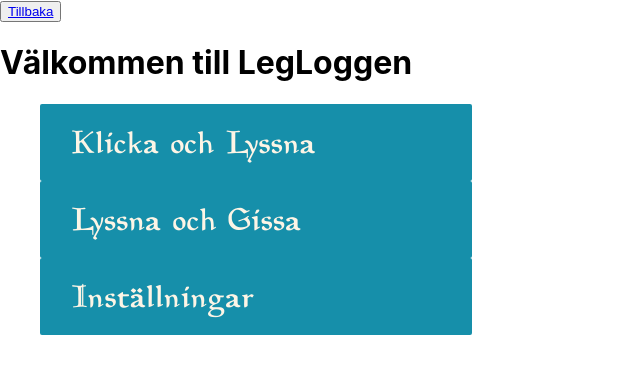
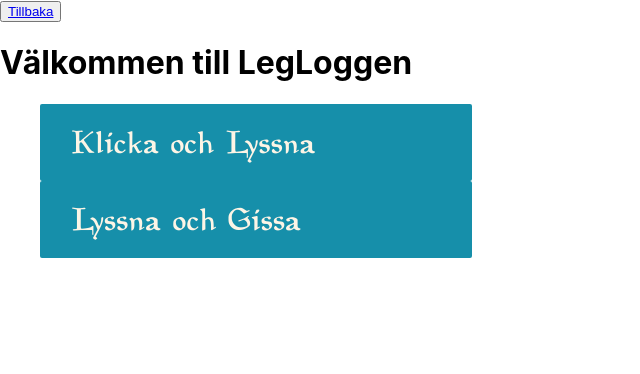
Before and after one commit to Adenholm/SysterLegLog, a React (Create React App) app: page / in a window 1280 px wide. Shown: the top 374 px of the page, without its empty margins (0-640 px from the left). Built offline with nearby package versions, Linux system fonts and the light colour scheme.

Commit message:
removed settings from start page

```diff
--- a/src/Components/pages/StartPage.js
+++ b/src/Components/pages/StartPage.js
@@ -16,9 +16,6 @@ function StartPage (){
             <li className="item">
                 <Link to = "/GuessGame" className="link">Lyssna och Gissa</Link>
             </li>
-            <li className="item">
-                <Link to = "/Settings" className="link">Inställningar</Link>
-            </li>
 
 
         </ul>
```
